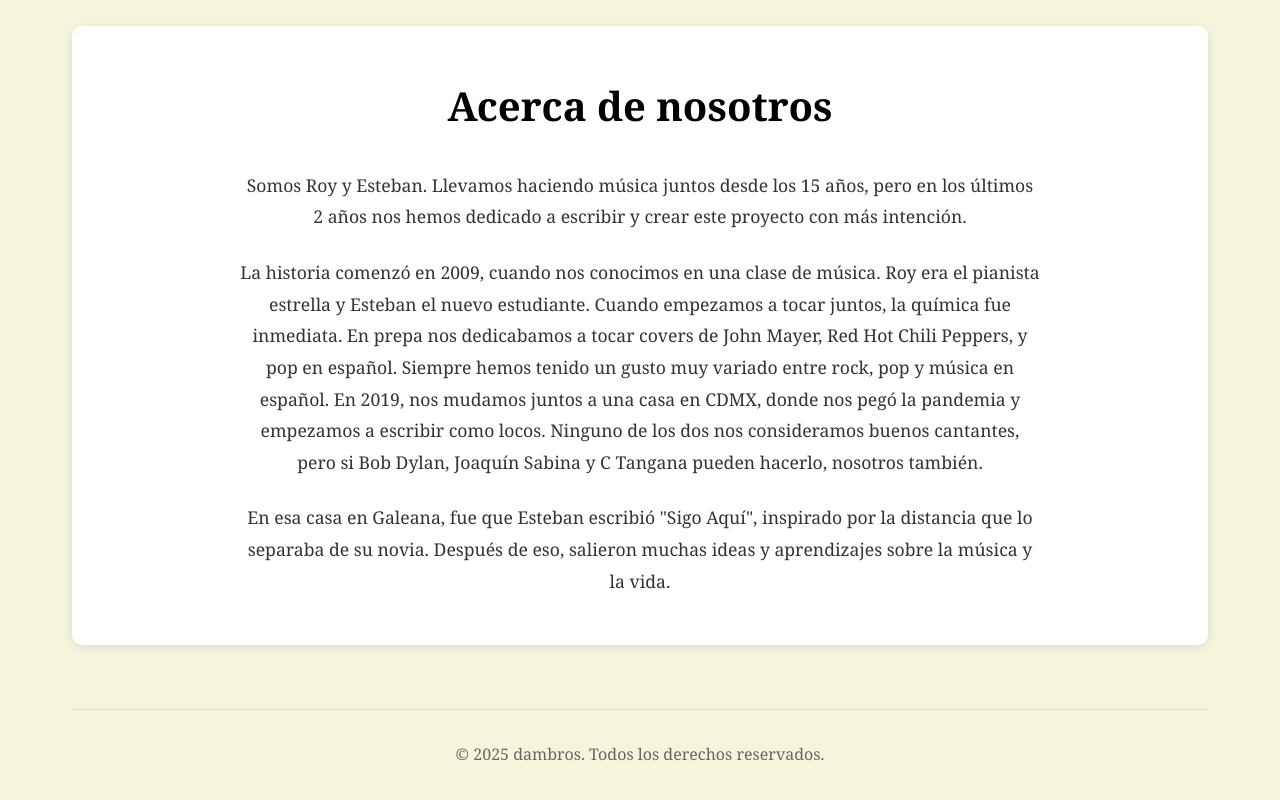
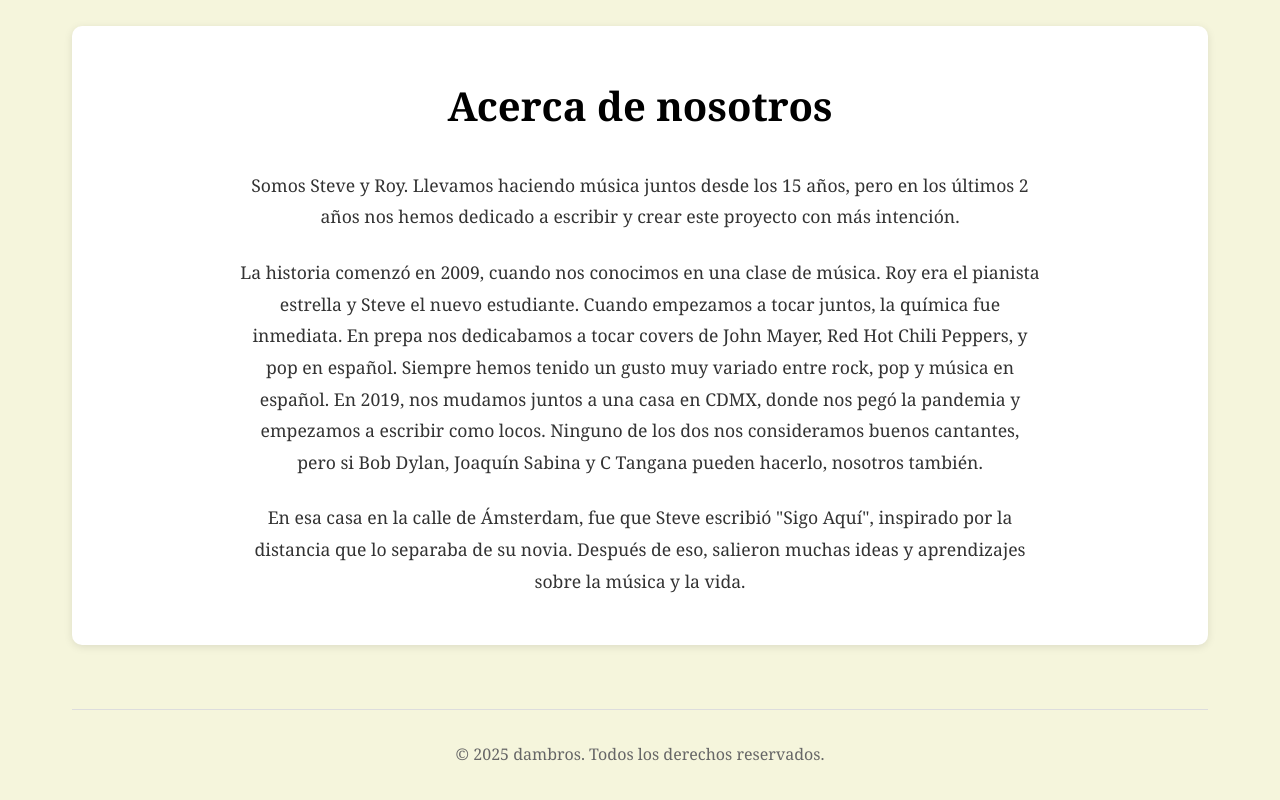
Before and after one commit to estebanrae/dambros.music, a React (Vite) app: page / in a window 1280 px wide. Shown: the part 2360-3160 px from the top of the page. Built offline with nearby package versions, Linux system fonts and the light colour scheme.

Commit message:
change texts

```diff
--- a/src/pages/Home.jsx
+++ b/src/pages/Home.jsx
@@ -55,12 +55,12 @@ function Home() {
         <h2 className="section-title">Acerca de nosotros</h2>
         <div className="about-content">
           <p>
-            Somos Roy y Esteban. Llevamos haciendo música juntos desde los 15 años, pero en los últimos 2 años nos hemos
+            Somos Steve y Roy. Llevamos haciendo música juntos desde los 15 años, pero en los últimos 2 años nos hemos
             dedicado a escribir y crear este proyecto con más intención.
           </p>
           <p>
             La historia comenzó en 2009, cuando nos conocimos en una clase de música. Roy era el pianista
-            estrella y Esteban el nuevo estudiante. Cuando empezamos a tocar juntos, la química fue inmediata. En prepa
+            estrella y Steve el nuevo estudiante. Cuando empezamos a tocar juntos, la química fue inmediata. En prepa
             nos dedicabamos a tocar covers de John Mayer, Red Hot Chili Peppers, y pop en español. Siempre hemos tenido
             un gusto muy variado entre rock, pop y música en español. En 2019, nos mudamos juntos a una casa en CDMX,
             donde nos pegó la pandemia y empezamos a escribir como locos. Ninguno de los dos nos consideramos buenos
@@ -68,7 +68,7 @@ function Home() {
           </p>
 
           <p>
-            En esa casa en Galeana, fue que Esteban escribió "Sigo Aquí", inspirado por la distancia que lo separaba de su novia.
+            En esa casa en la calle de Ámsterdam, fue que Steve escribió "Sigo Aquí", inspirado por la distancia que lo separaba de su novia.
             Después de eso, salieron muchas ideas y aprendizajes sobre la música y la vida.
           </p>
 
```
